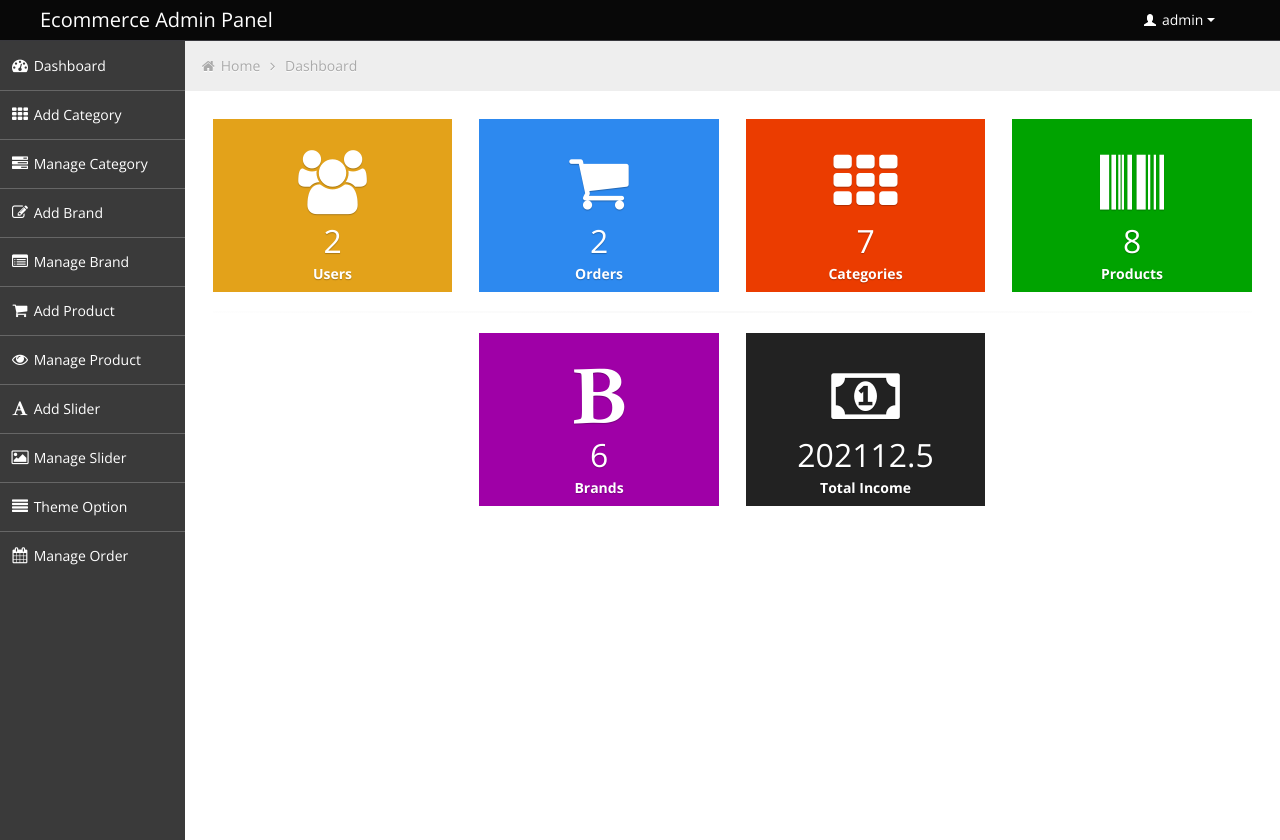
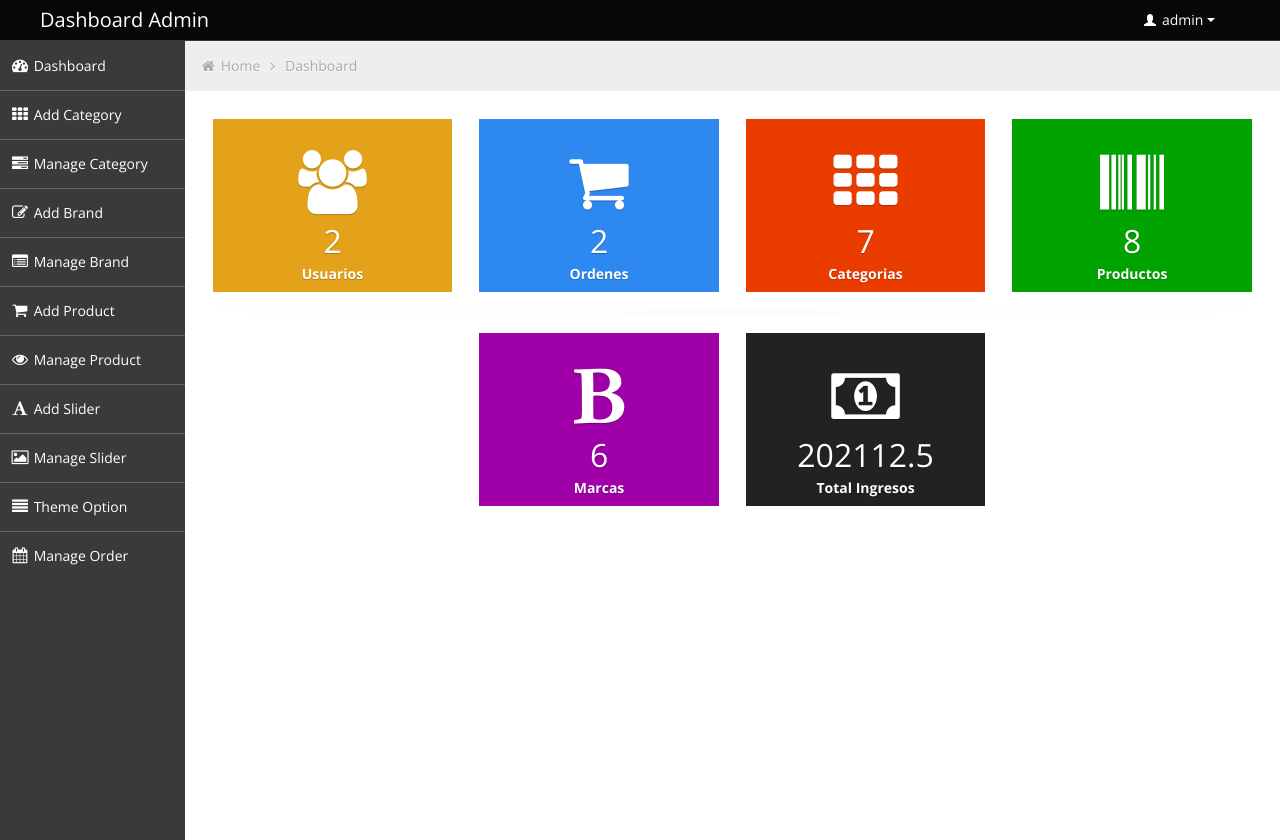
Before and after one commit to oscarm24/ecommers-shop, a CodeIgniter app: page /database/index.php/admin/index in a window 1280 px wide. Shown: the top 840 px of the page. Run offline with CodeIgniter, Linux system fonts and the light colour scheme; a user stored in the database is signed in; data comes from the database, SQL or seed files in the repository.

Commit message:
Se hicieron cambios en el panel de admin

```diff
--- a/application/views/admin/master.php
+++ b/application/views/admin/master.php
@@ -52,7 +52,7 @@
                         <span class="icon-bar"></span>
                         <span class="icon-bar"></span>
                     </a>
-                    <a class="brand" href="<?php echo base_url('dashboard')?>"><span>Ecommerce Admin Panel</span></a>
+                    <a class="brand" href="<?php echo base_url('dashboard')?>"><span> Dashboard Admin</span></a>
 
                     <!-- start: Header Menu -->
                     <div class="nav-no-collapse header-nav">
--- a/application/views/admin/pages/add_brand.php
+++ b/application/views/admin/pages/add_brand.php
@@ -10,7 +10,7 @@
         </li>
         <li>
             <i class="icon-edit"></i>
-            <a href="<?php echo base_url('add/brand')?>">Add Brand</a>
+            <a href="<?php echo base_url('add/brand')?>">Agregar Marca</a>
         </li>
     </ul>
 
--- a/application/views/admin/pages/home.php
+++ b/application/views/admin/pages/home.php
@@ -21,25 +21,25 @@
             <i class="icon-group"></i>
 
             <h1 ><?php $query = $this->db->query('SELECT * FROM tbl_customer'); echo $query->num_rows();?></h1>
-            <h4>Users</h4>
+            <h4>Usuarios</h4>
         </a>
 
         <a class="quick-button metro blue span3">
             <i class="icon-shopping-cart"></i>
             <h1><?php $query = $this->db->query('SELECT * FROM tbl_order'); echo $query->num_rows();?></h1>
-            <h4>Orders</h4>
+            <h4>Ordenes</h4>
         </a>
 
         <a class="quick-button metro red span3">
             <i class="icon-th"></i>
             <h1><?php $query = $this->db->query('SELECT * FROM tbl_category'); echo $query->num_rows();?></h1>
-            <h4>Categories</h4>
+            <h4>Categorias</h4>
         </a>
 
         <a class="quick-button metro green span3">
             <i class="icon-barcode"></i>
             <h1><?php $query = $this->db->query('SELECT * FROM tbl_product'); echo $query->num_rows();?></h1>
-            <h4>Products</h4>
+            <h4>Productos</h4>
         </a>
 
         <div class="clearfix"></div>
@@ -52,12 +52,12 @@
         <a class="quick-button metro pink span3">
             <i class="icon-bold"></i>
             <h1><?php $query = $this->db->query('SELECT * FROM tbl_brand'); echo $query->num_rows();?></h1>
-            <h4>Brands</h4>
+            <h4>Marcas</h4>
         </a>
         <a class="quick-button metro black span3">
             <i class="icon-money"></i>
             <h1><?php $query = $this->db->query('SELECT SUM( order_total)as total FROM tbl_order;')->row(); echo $query->total;?></h1>
-            <h4>Total Income</h4>
+            <h4>Total Ingresos</h4>
         </a>
 
         <div class="span3"></div>
```
